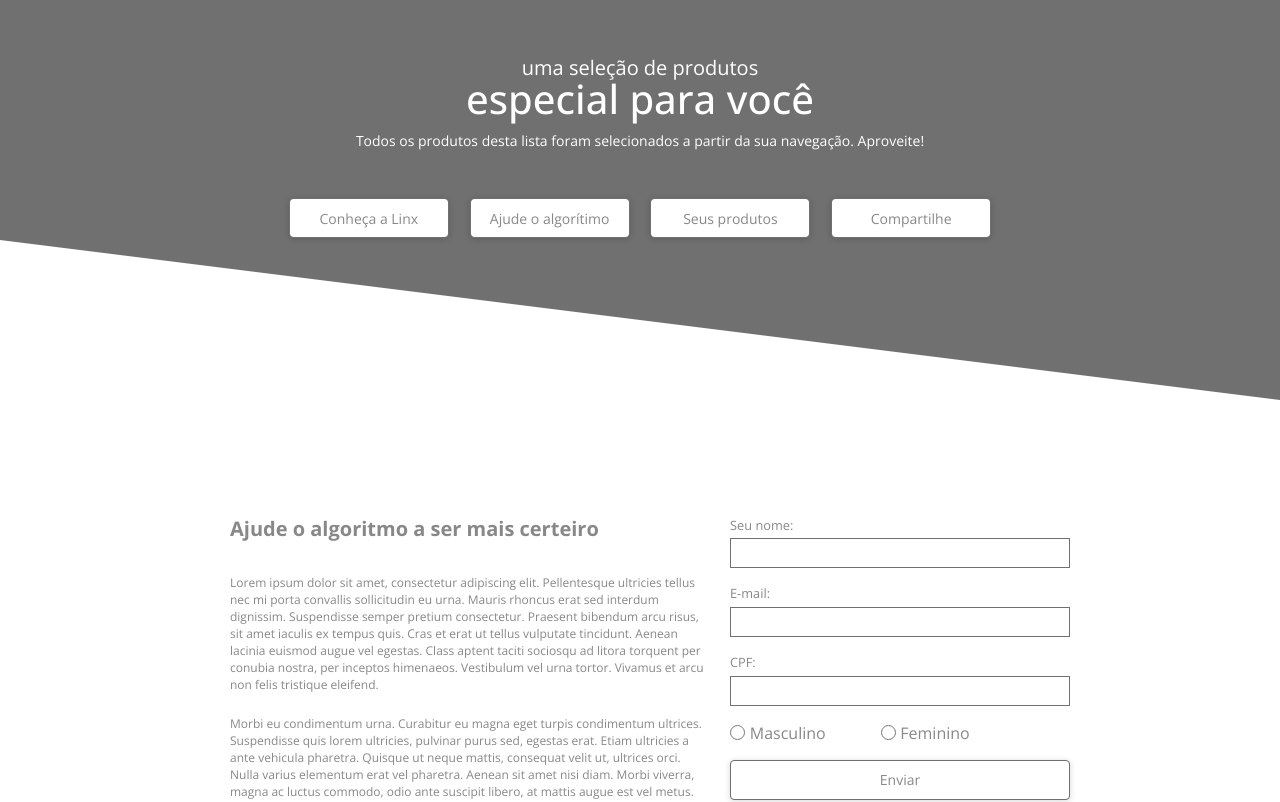
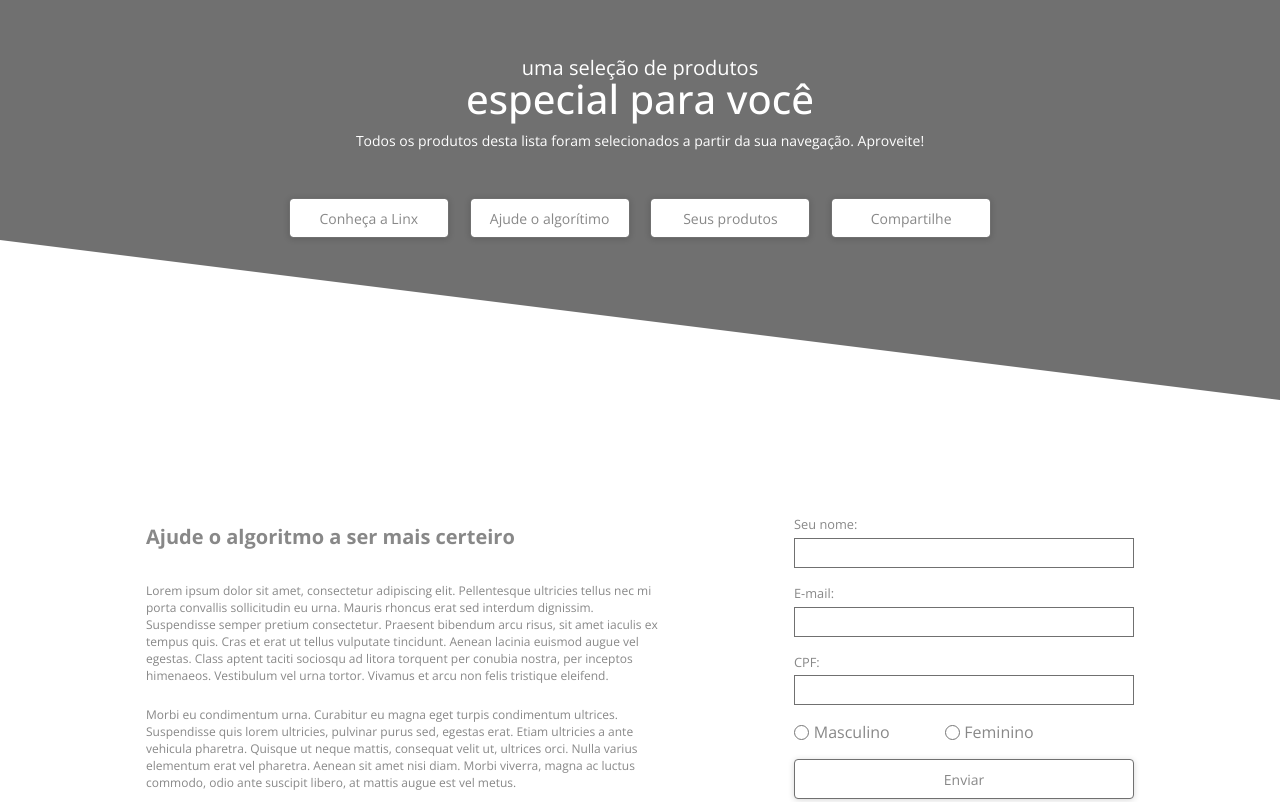
Before and after one commit to GabrielAlvesFS/LinxImpulse-LandingPage, a React (Vite) app: page / in a window 1280 px wide. Shown: the top 802 px of the page. Built offline with nearby package versions, Linux system fonts and the light colour scheme; no server answers.

Commit message:
:iphone: feat: Arrumando o espaço entre os conteúdos

```diff
--- a/src/components/HelpSection/style.js
+++ b/src/components/HelpSection/style.js
@@ -13,11 +13,17 @@ export const HelpSectionContainer = styled.section`
     padding: 15px;
     align-items: center;
     justify-content: center;
+    gap: 2.5rem;
 
     form {
       margin: 0;
       width: fit-content;
     }
+  }
+
+  @media ${device.laptop} {
+    /* padding: 0; */
+    gap: 8rem;
   }
 `;
 
@@ -43,7 +49,12 @@ export const HelpTextContainer = styled.div`
     flex-direction: column;
     gap: 1.4rem;
   }
+
+  @media ${device.tablet} {
+    padding: 0;
+  }
 `;
+
 export const HelpFormContainer = styled.form`
   width: 100%;
   height: fit-content;
```
